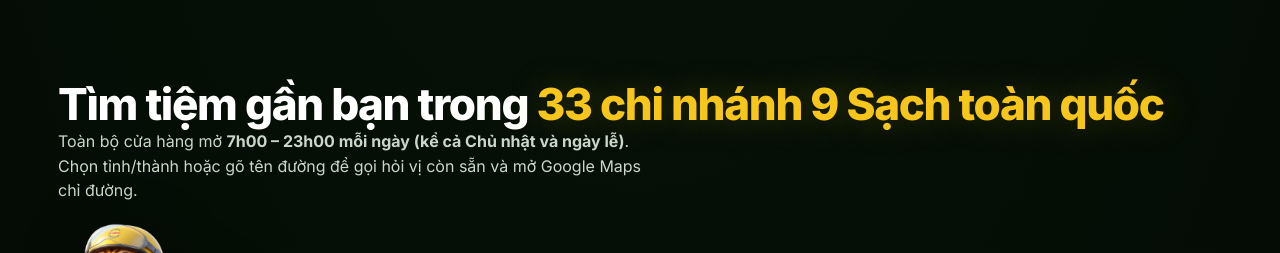
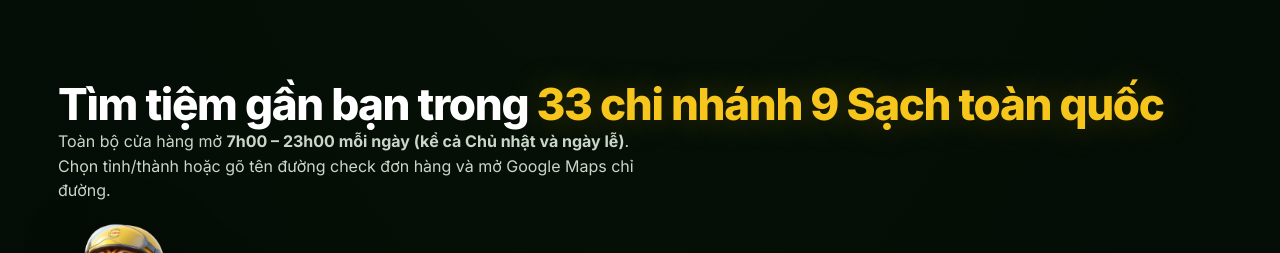
Before and after one commit to giangnguyenphoto-bit/9s-landingape_test, a plain HTML site: page index.html in a window 1280 px wide. Shown: the part 5980-6233 px from the top of the page. Drawn offline with Linux system fonts and the light colour scheme.

Commit message:
Update index.html

```diff
--- a/index.html
+++ b/index.html
@@ -545,7 +545,7 @@
         <div class="section-header reveal" style="flex-direction:row; flex-wrap:wrap; align-items:center; justify-content:space-between; gap:16px;">
           <div>
             <h2>Tìm tiệm gần bạn trong <span class="accent-gold">33 chi nhánh 9 Sạch toàn quốc</span></h2>
-            <p>Toàn bộ cửa hàng mở <strong>7h00 – 23h00 mỗi ngày (kể cả Chủ nhật và ngày lễ)</strong>. Chọn tỉnh/thành hoặc gõ tên đường để gọi hỏi vị còn sẵn và mở Google Maps chỉ đường.</p>
+            <p>Toàn bộ cửa hàng mở <strong>7h00 – 23h00 mỗi ngày (kể cả Chủ nhật và ngày lễ)</strong>. Chọn tỉnh/thành hoặc gõ tên đường check đơn hàng và mở Google Maps chỉ đường.</p>
           </div>
           <img src="./images/mascot-scooter.png" alt="Linh vật 9 Sạch giao bánh" style="width:170px; height:auto; filter:drop-shadow(0 16px 28px rgba(0,0,0,0.55));">
         </div>
```
